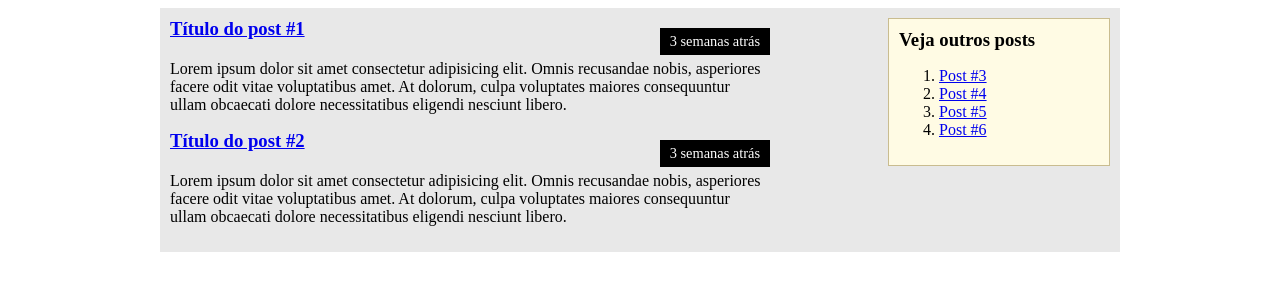
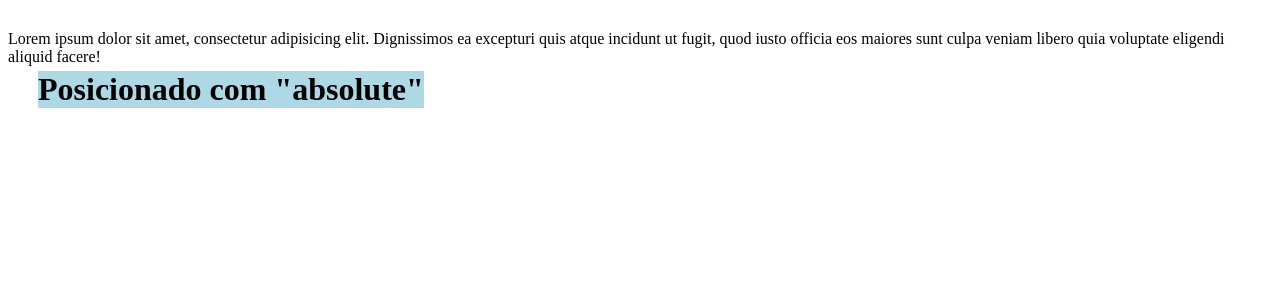
Before and after one commit to xgrind/html5, a plain HTML site: page visual.html in a window 1280 px wide. Drawn offline with Linux system fonts and the light colour scheme.

Commit message:
css position

```diff
--- a/visual.html
+++ b/visual.html
@@ -50,7 +50,7 @@
             margin-right: 10px;
         } */
 
-        .posts {
+        /* .posts {
             width: 600px;
             float: left;
         }
@@ -104,6 +104,27 @@
 
         .clearfix {
             *zoom: 1;
+        } */
+
+        /* .box {
+            background-color: papayawhip;
+            height: 100px;
+            width: 100px;
+            position: relative;
+            top: 30px;
+            left: 5px;
+        } */
+
+        h1 {
+            background-color: lightblue;
+            position: absolute;
+            top: 20px;
+            left: 30px;
+        }
+
+        header {
+            margin-top: 30px;
+            position: relative;
         }
     </style>
 </head>
@@ -141,7 +162,9 @@
         Maclaren's Pub.
     </p> -->
 
-    <div class="page clearfix">
+    <!-- <div class="page clearfix">
+
+
         <section class="posts">
             <article>
                 <h1><a href="#">Título do post #1</a></h1>
@@ -173,7 +196,17 @@
                 <li><a href="#">Post #6</a></li>
             </ol>
         </aside>
+    </div> -->
+
+    <!-- <div class="box">
+        Teste
     </div>
+    <p>Lorem ipsum dolor sit, amet consectetur adipisicing elit. Perspiciatis officiis earum itaque numquam quisquam, quaerat eveniet delectus, architecto deleniti velit enim aliquam impedit quo error amet ipsam consequuntur dolore fuga.</p> -->
+
+    <header>
+        <h1>Posicionado com "absolute"</h1>
+    </header>
+    <p>Lorem ipsum dolor sit amet, consectetur adipisicing elit. Dignissimos ea excepturi quis atque incidunt ut fugit, quod iusto officia eos maiores sunt culpa veniam libero quia voluptate eligendi aliquid facere!</p>
 </body>
 
 </html>
```
